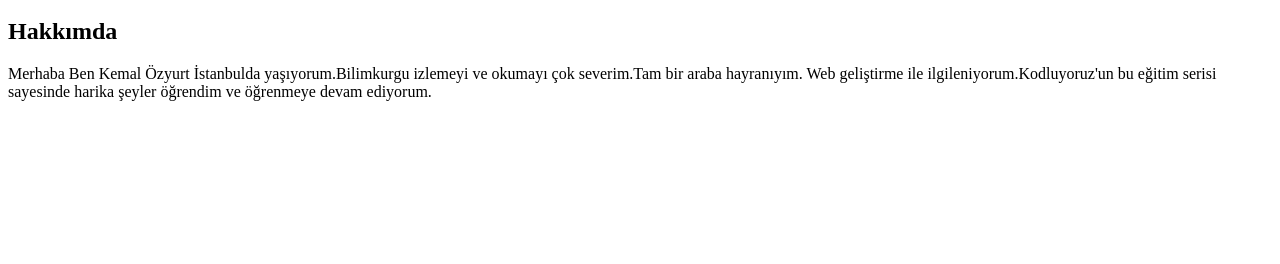
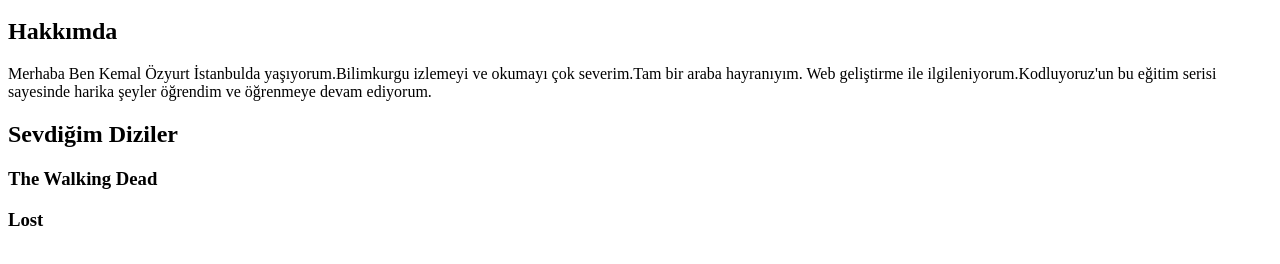
Before and after one commit to kemalcan12/Html, a plain HTML site: page index.html in a window 1280 px wide. Shown: the part 48-312 px from the top of the page. Drawn offline with Linux system fonts and the light colour scheme.

Commit message:
güncelleme

```diff
--- a/index.html
+++ b/index.html
@@ -3,3 +3,7 @@
 <h2>Hakkımda</h2>
 <!-- Paragraf etiketi <p> dir.  -->
 <p>Merhaba Ben Kemal Özyurt İstanbulda yaşıyorum.Bilimkurgu izlemeyi ve okumayı çok severim.Tam bir araba hayranıyım. Web geliştirme ile ilgileniyorum.Kodluyoruz'un bu eğitim serisi sayesinde harika şeyler öğrendim ve öğrenmeye devam ediyorum.</p>
+
+<h2>Sevdiğim Diziler</h2>
+<h3>The Walking Dead</h3>
+<h3>Lost</h3>
```
